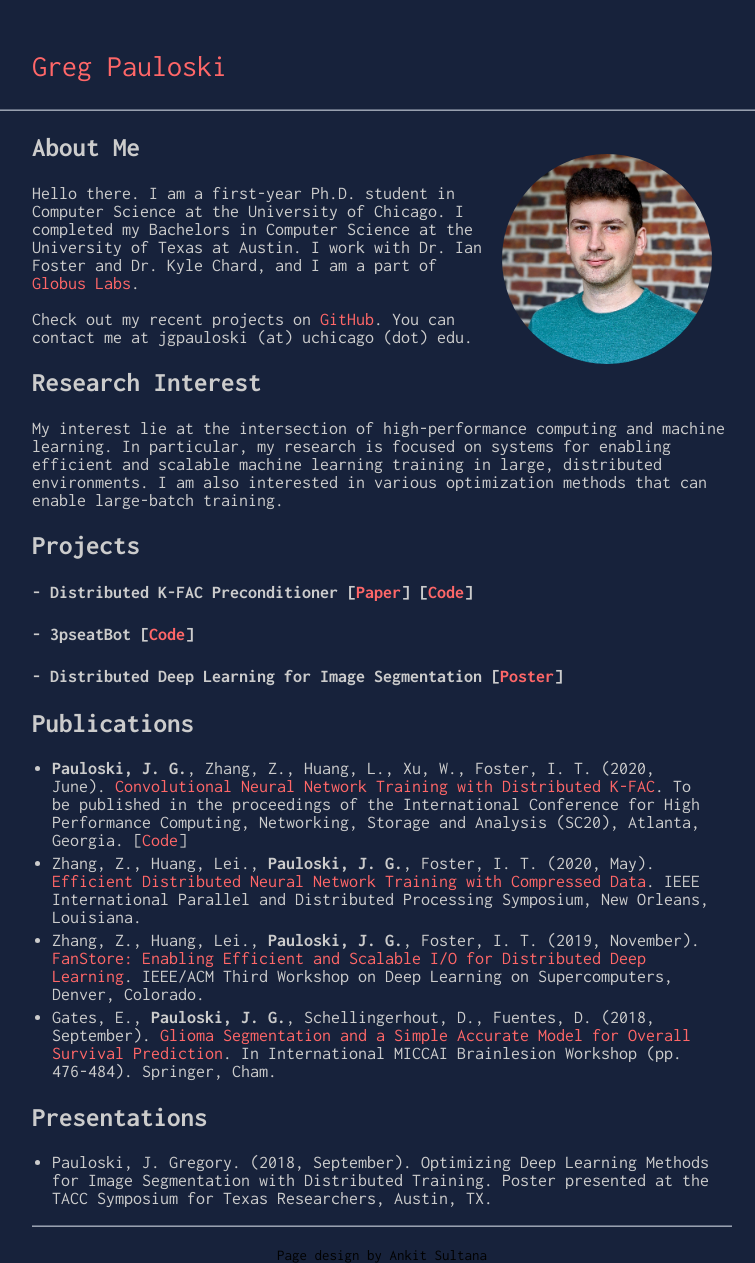
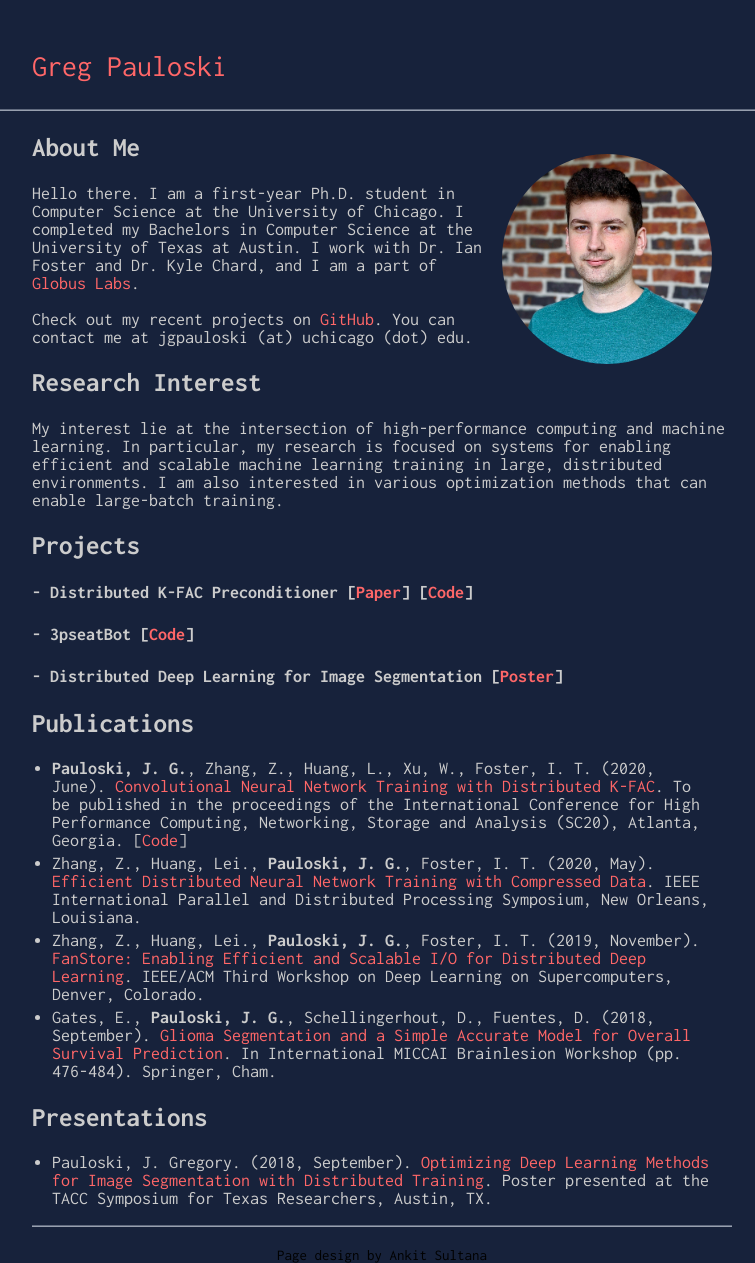
Before and after one commit to gpauloski/gpauloski.github.io, a Jekyll site: the page built from index.md, in a window 1280 px wide. Shown: the whole page, without its empty margins (258-1013 px from the left). Built offline with Jekyll 4.4.1, drawn with Linux system fonts in a browser that asks for light colours; our own code applies the rules of GitHub Pages for plain Markdown files; part of the change alters nothing that is shown.

```diff
--- a/index.md
+++ b/index.md
@@ -37,4 +37,4 @@ I am also interested in various optimization methods that can enable large-batch
 
 ## Presentations
 
-- Pauloski, J. Gregory. (2018, September). Optimizing Deep Learning Methods for Image Segmentation with Distributed Training. Poster presented at the TACC Symposium for Texas Researchers, Austin, TX.
+- Pauloski, J. Gregory. (2018, September). [Optimizing Deep Learning Methods for Image Segmentation with Distributed Training](https://gregpauloski.com/static/taccster_poster.pdf). Poster presented at the TACC Symposium for Texas Researchers, Austin, TX.
```
Also changed, not shown: static/favicon.png.
